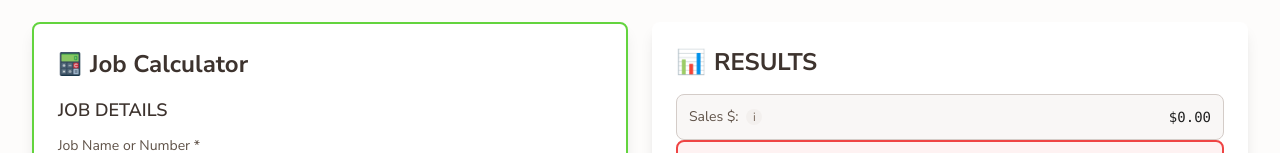
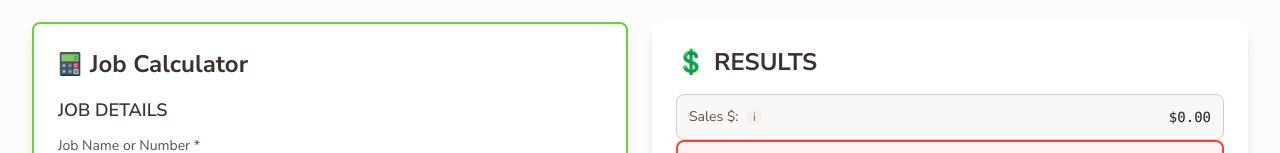
Before and after one commit to KayFernPR/Division-Calculator, a React (Vite) app: page / in a window 1280 px wide. Shown: the part 624-777 px from the top of the page. Built offline with nearby package versions, Linux system fonts and the light colour scheme.

Commit message:
Update Results section icon to dollar sign

```diff
--- a/src/components/Calculator.jsx
+++ b/src/components/Calculator.jsx
@@ -626,7 +626,7 @@ const Calculator = () => {
             {/* Results */}
             <div className="bg-white  rounded-lg shadow-lg p-6">
             <h2 className="text-2xl font-bold text-neutral-900  mb-4 flex items-center gap-2">
-              <span className="text-blue-600">📊</span>
+              <span className="text-blue-600">💲</span>
               RESULTS
             </h2>
 
```
